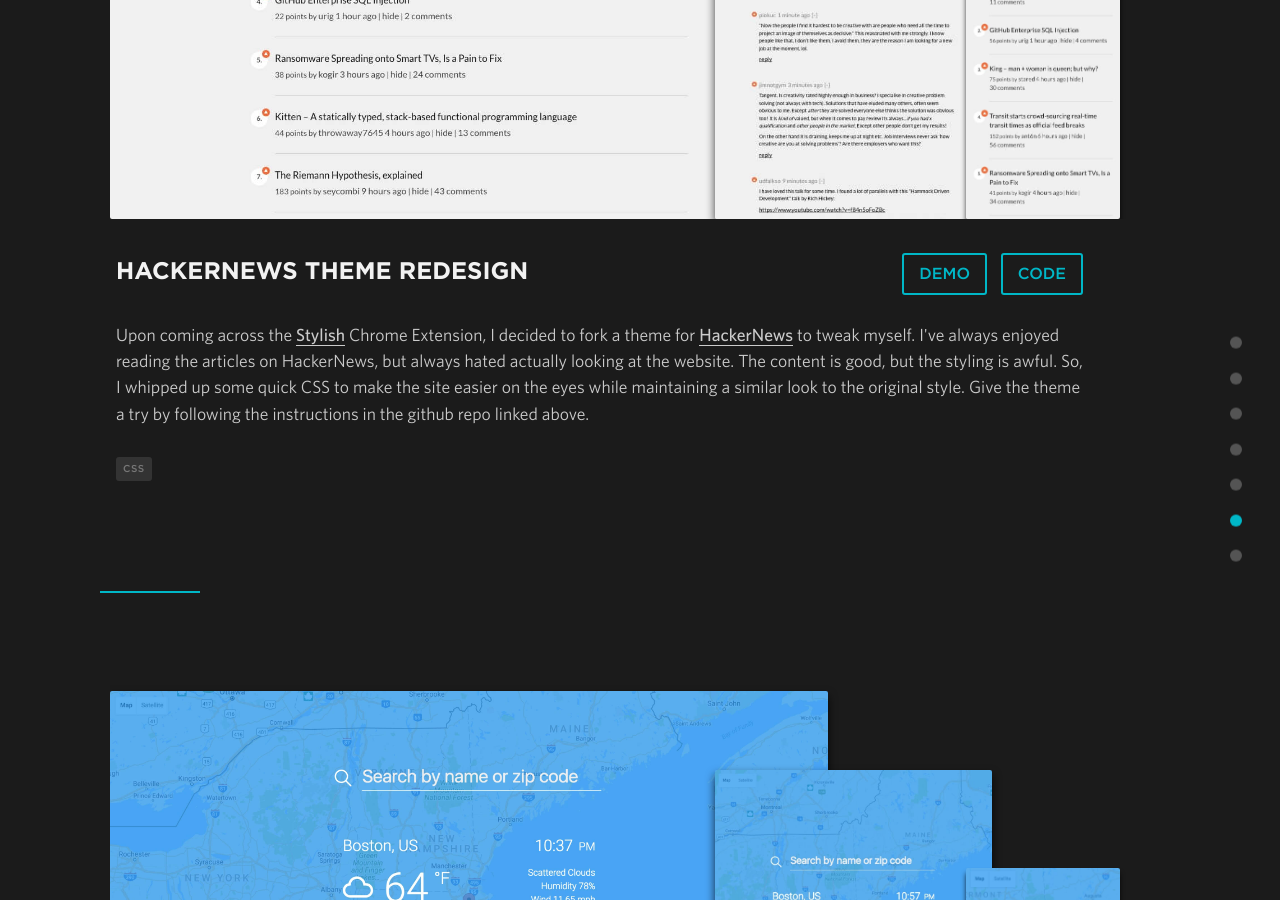
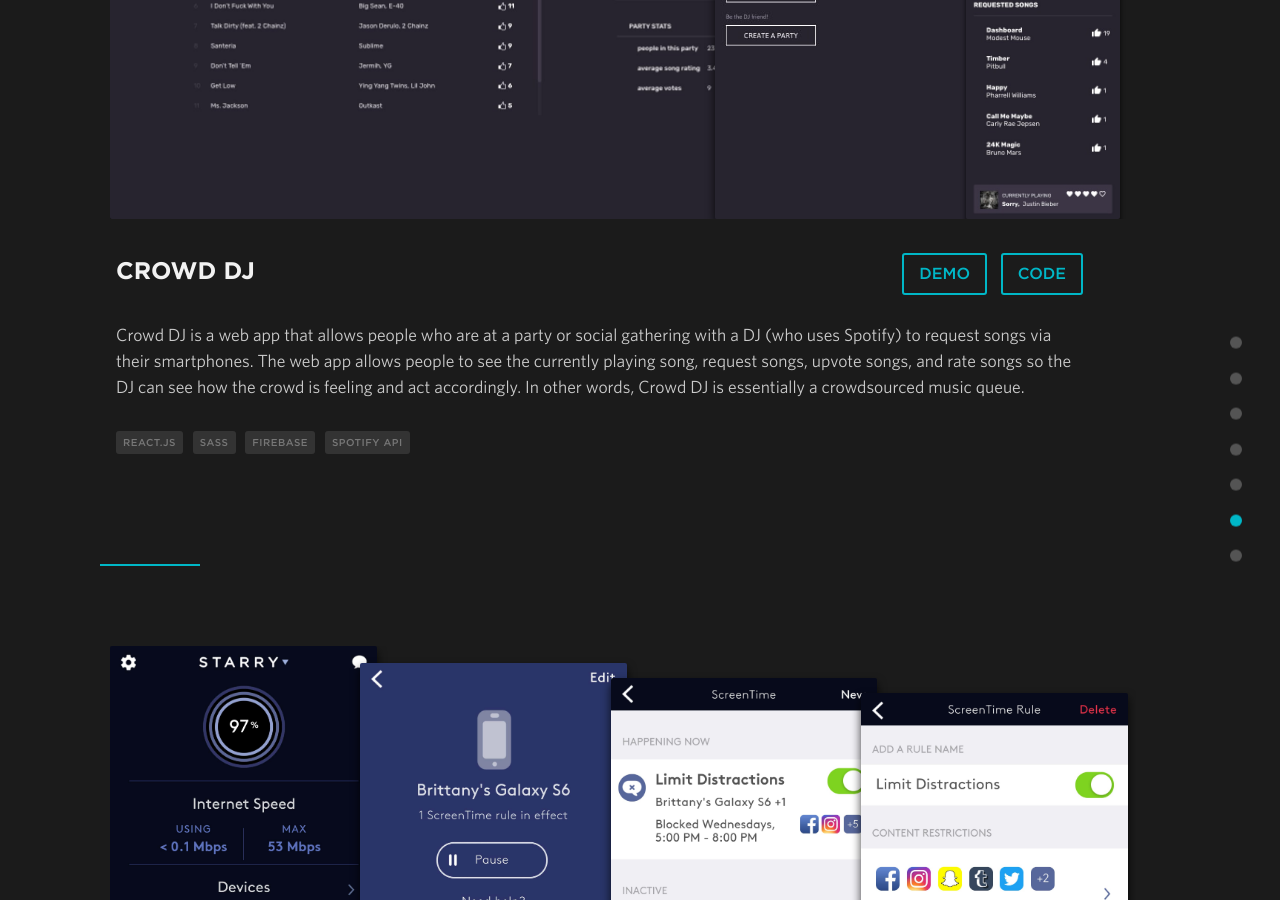
Before and after one commit to kingpig-dev/bchiang7.github.io, a Jekyll site: the page built from index.html, in a window 1280 px wide and 900 px high, scrolled down 6374 px. Built offline with Jekyll 4.4.1, drawn with Linux system fonts in a browser that asks for light colours; nearby versions of some CDN libraries; some of the changed text lies outside the part shown.

Commit message:
add crowd dj to portfolio

```diff
--- a/_data/portfolio.yml
+++ b/_data/portfolio.yml
@@ -1,25 +1,28 @@
-- title: HackerNews Theme Redesign
-  demo: https://github.com/bchiang7/hackernews-userstyles
-  code: https://github.com/bchiang7/hackernews-userstyles
-  description: Upon coming across the <a href="https://chrome.google.com/webstore/detail/stylish/fjnbnpbmkenffdnngjfgmeleoegfcffe" target="_blank">Stylish</a> Chrome Extension, I decided to fork a theme for <a href="https://news.ycombinator.com/" target="_blank">HackerNews</a> to tweak myself. I've always enjoyed reading the articles on HackerNews, but always hated actually looking at the website. The content is good, but the styling is awful. So, I whipped up some quick CSS to make the site easier on the eyes while maintaining a similar look to the original style. Give the theme a try by following the instructions in the github repo linked above.
-  img: hackernews
+- title: Crowd DJ
+  demo: https://github.com/crowddj/crowddj-react
+  code: https://github.com/crowddj/crowddj-react
+  description: Crowd DJ is a web app that allows people who are at a party or social gathering with a DJ (who uses Spotify) to request songs via their smartphones. The web app allows people to see the currently playing song, request songs, upvote songs, and rate songs so the DJ can see how the crowd is feeling and act accordingly. In other words, Crowd DJ is essentially a crowdsourced music queue.
+  img: crowddj
   used:
-    - thing: CSS
+    - thing: React.js
+    - thing: Sass
+    - thing: Firebase
+    - thing: Spotify API
 
-- title: Weather Widget
-  demo: http://quiet-dusk-89245.herokuapp.com/
-  code: https://github.com/bchiang7/DemoWebApp
-  description: A simple weather app I made at HubSpot's Fall 2016 Web App Workshop utilizing Node.js, Express, and Heroku. I used the OpenWeatherMap API to get weather and forecast data, and then used the current city's coordinates to create a map background that reflected the current city using the Google Maps API.
-  img: weather
-  used:
-    - thing: OpenWeatherMap API
-    - thing: Google Maps API
-    - thing: JavaScript
-    - thing: jQuery
-    - thing: CSS
-    - thing: Node.js
-    - thing: Express
-    - thing: Heroku
+# - title: Weather Widget
+#   demo: http://quiet-dusk-89245.herokuapp.com/
+#   code: https://github.com/bchiang7/DemoWebApp
+#   description: A simple weather app I made at HubSpot's Fall 2016 Web App Workshop utilizing Node.js, Express, and Heroku. I used the OpenWeatherMap API to get weather and forecast data, and then used the current city's coordinates to create a map background that reflected the current city using the Google Maps API.
+#   img: weather
+#   used:
+#     - thing: OpenWeatherMap API
+#     - thing: Google Maps API
+#     - thing: JavaScript
+#     - thing: jQuery
+#     - thing: CSS
+#     - thing: Node.js
+#     - thing: Express
+#     - thing: Heroku
 
 - title: Screentime 2.0
   demo: https://play.google.com/store/apps/details?id=com.starry.management
--- /dev/null
+++ b/_includes/github_btn.html
@@ -0,0 +1,4 @@
+<a class="block-btn" href="https://github.com/bchiang7" target="_blank">
+  <span class="text">See more projects</span>
+  <img class="icon" src="img/icons/github.svg" alt="github">
+</a>
--- a/_includes/resume_btn.html
+++ b/_includes/resume_btn.html
@@ -1,4 +1,4 @@
 <a class="block-btn" href="{{site.resume}}" target="_blank">
-  <span class="resume-text">View my full résumé</span>
-  <img class="resume-img" src="img/icons/download.png" alt="download resume">
+  <span class="text">View my full résumé</span>
+  <img class="icon" src="img/icons/download.png" alt="download resume">
 </a>
--- a/index.html
+++ b/index.html
@@ -10,6 +10,7 @@
   {% include experience.html %}
   {% include resume_btn.html %}
   {% include portfolio.html %}
+  {% include github_btn.html %}
   {% include contact.html %}
   {% include footer.html %}
 </div>
```
Also changed, not shown: _scss/partials/_blockBtn.scss (+6 -6 lines), README.md, css/main.css, img/portfolio/crowddj/crowddj-mobile.jpg (added), img/portfolio/crowddj/crowddj-tablet.jpg (added), img/portfolio/crowddj/crowddj.jpg (added), 1 other file.
